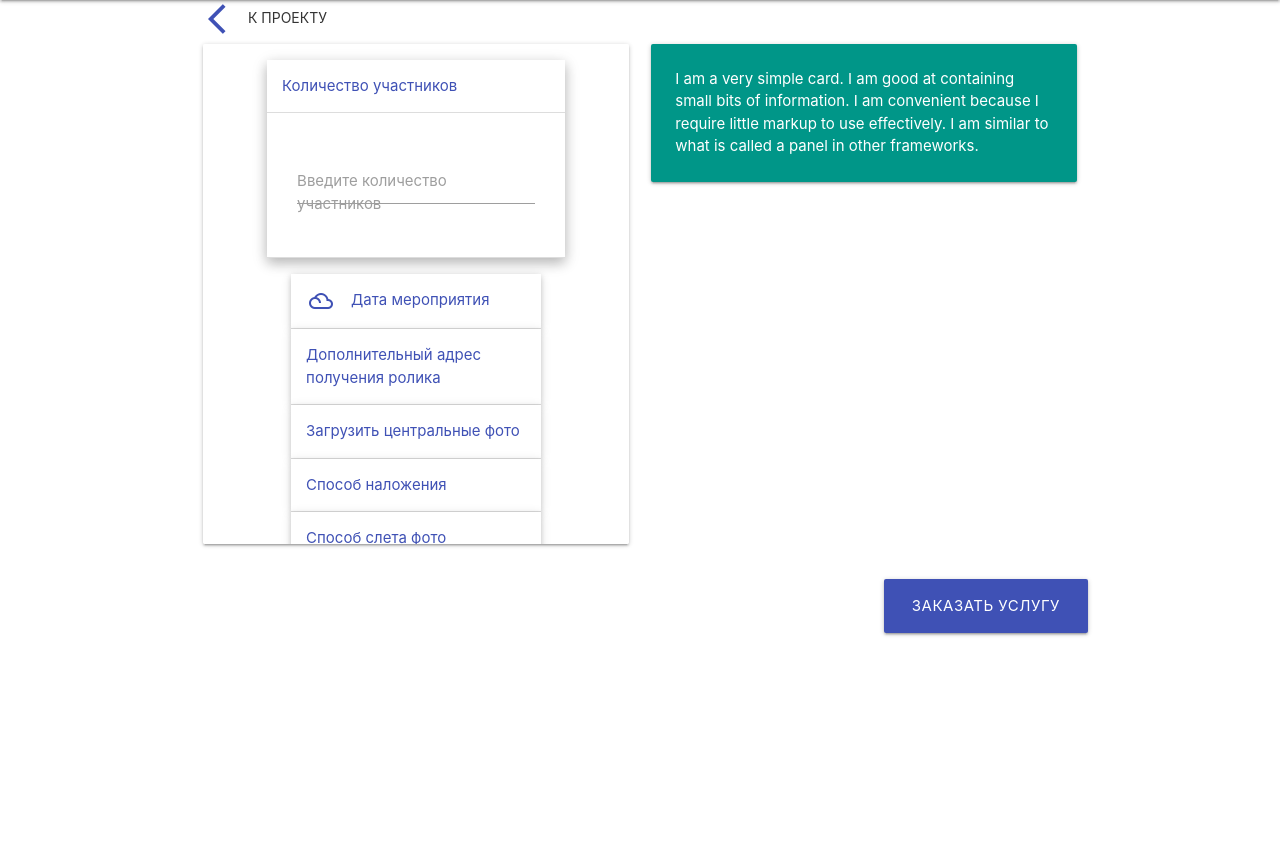
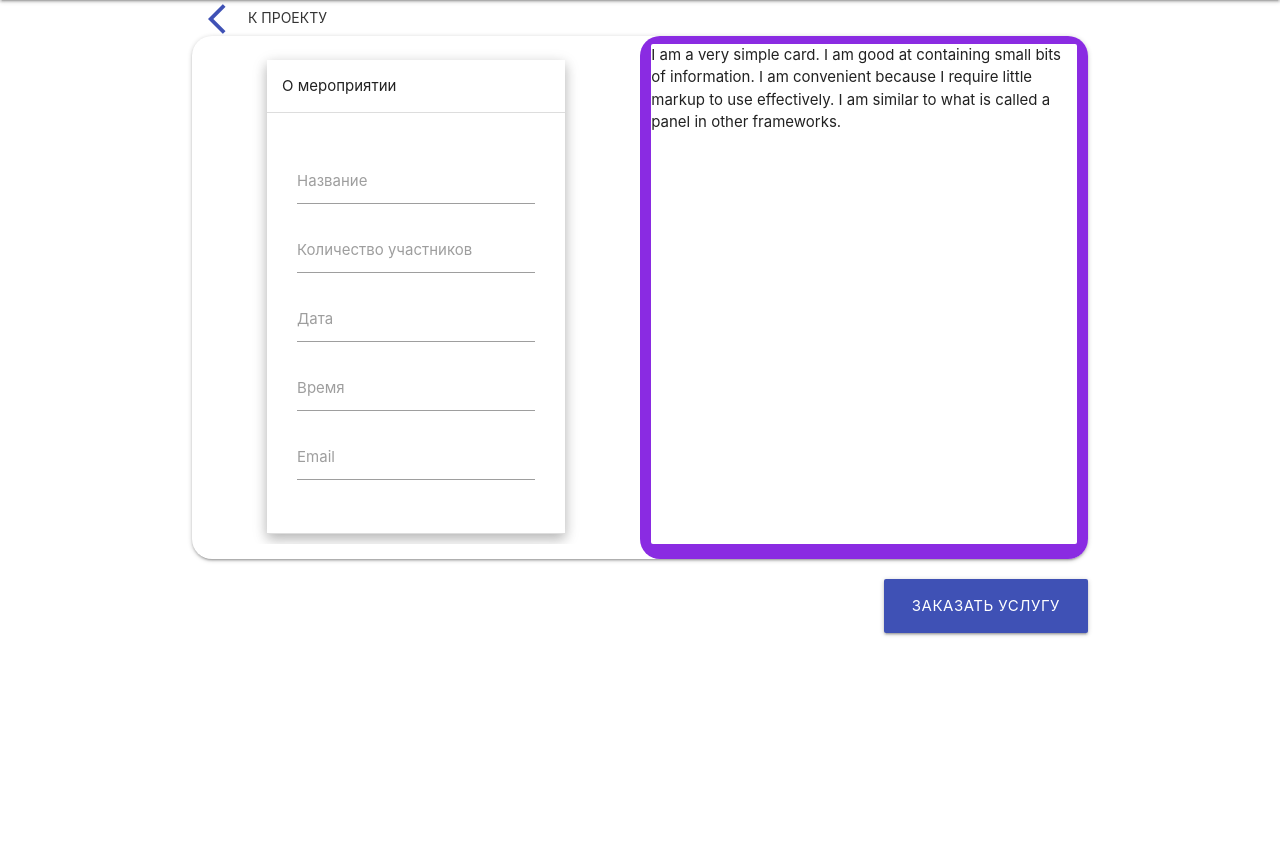
Before and after one commit to safeisnotanoption/flyphoto, a Django app: page / in a window 1280 px wide. Shown: the part 64-919 px from the top of the page. Run offline with Django 3.2, Linux system fonts and the light colour scheme.

Commit message:
The second commit

```diff
--- a/flyphoto/main/templates/main/base.html
+++ b/flyphoto/main/templates/main/base.html
@@ -7,6 +7,7 @@
     <link href="https://fonts.googleapis.com/icon?family=Material+Icons" rel="stylesheet">
     <link rel="stylesheet" href="https://cdnjs.cloudflare.com/ajax/libs/materialize/1.0.0/css/materialize.min.css">
     <link href="{% static 'css/bootstrap-colorpicker.css' %}" rel="stylesheet">
+    <link href="{% static 'css/flyphoto.css' %}" rel="stylesheet">
     <!--Let browser know website is optimized for mobile-->
     <meta name="viewport" content="width=device-width, initial-scale=1.0" />
     <title>{% block title %}{% endblock %}</title>
--- a/flyphoto/main/templates/main/index.html
+++ b/flyphoto/main/templates/main/index.html
@@ -13,148 +13,111 @@ FlyPhoto
     К проекту
 </a>
 
-<!--div class="row">
-    <div class="col s12 m6 l6">
-        <p>Hello</p>
+<div class="row roundcorners z-depth-1">
+    <div class="col s12 m6">
+        <div class="card large z-depth-0" style="overflow:auto">
+            <div class="container">
+                <ul class="collapsible popout">
 
-    </div>
-    <div class="col s12 m6 l6">
-        <p>World</p>
-
-    </div>
-</div-->
-
-<div class="row">
-    <div class="col s12 m6">
-        <div class="card large indigo-text" style="overflow:auto">
-            <div class="container">
-                <ul class="collapsible expandable popout">
-                    <!-- Количество участников -->
+                    <!-- Настройки мероприятия -->
                     <li class="active">
                         <div class="collapsible-header">
-                            Количество участников
+                            О мероприятии
                         </div>
                         <div class="collapsible-body">
                             <div class="input-field">
+                                <input id="project_name" type="text" class="validate">
+                                <label for="project_name">Название</label>
+                            </div>
+                            <div class="input-field">
                                 <input id="number_of_participants" type="text" class="validate">
-                                <label for="number_of_participants">Введите количество участников</label>
+                                <label for="number_of_participants">Количество участников</label>
                             </div>
-                        </div>
-                    </li>
-                    <!-- Дата мероприятия -->
-                    <li>
-                        <div class="collapsible-header">
-                            <i class="material-icons">filter_drama</i>Дата мероприятия
-                        </div>
-                        <div class="collapsible-body">
-                            <label for="datetime">Выберите дату</label>
-                            <input id="datetime" type="text" class="datepicker">
-                            <label for="timetime">Выберите время</label>
-                            <input id="timetime" type="text" class="timepicker">
-                        </div>
-                    </li>
-                    <!-- Дополнительный адрес получения ролика -->
-                    <li>
-                        <div class="collapsible-header">
-                            Дополнительный адрес получения ролика
-                        </div>
-                        <div class="collapsible-body">
+                            <div class="input-field">
+                                <label for="datetime">Дата</label>
+                                <input id="datetime" type="text" class="datepicker">
+                            </div>
+                            <div class="input-field">
+                                <label for="timetime">Время</label>
+                                <input id="timetime" type="text" class="timepicker">
+                            </div>
                             <div class="input-field">
                                 <input id="email" type="email" class="validate">
                                 <label for="email">Email</label>
                             </div>
                         </div>
                     </li>
-                    <!-- Загрузить центральные фото -->
+
+                    <!-- Настройки финального видео -->
                     <li>
                         <div class="collapsible-header">
-                            Загрузить центральные фото
-                        </div>
-                        <div class="collapsible-body">
-                            let there be uploads
-                        </div>
-                    </li>
-                    <!-- Способ наложения -->
-                    <li>
-                        <div class="collapsible-header">
-                            Способ наложения
-                        </div>
-                        <div class="collapsible-body">
-                            Способ наложения
-                        </div>
-                    </li>
-                    <!-- Способ слета фото -->
-                    <li>
-                        <div class="collapsible-header">
-                            Способ слета фото
-                        </div>
-                        <div class="collapsible-body">
-                            Способ слета фото
-                        </div>
-                    </li>
-                    <!-- Финальный кадр -->
-                    <li>
-                        <div class="collapsible-header">
-                            Финальный кадр
-                        </div>
-                        <div class="collapsible-body">
-                            Финальный кадр
-                        </div>
-                    </li>
-                    <!-- Время генерации финального ролика -->
-                    <li>
-                        <div class="collapsible-header">
-                            Время генерации финального ролика
-                        </div>
-                        <div class="collapsible-body">
-                            <label for="finaldatetime">Выберите дату</label>
-                            <input id="finaldatetime" type="text" class="datepicker">
-                            <label for="finaltimetime">Выберите время</label>
-                            <input id="finaltimetime" type="text" class="timepicker">
-                        </div>
-                    </li>
-                    <!-- Название проекта -->
-                    <li>
-                        <div class="collapsible-header">
-                            Название проекта
+                            Настройки видео
                         </div>
                         <div class="collapsible-body">
                             <div class="input-field">
-                                <input id="project_name" type="text" class="validate">
-                                <label for="project_name">Введите название проекта</label>
+                                <input id="overlay_method" type="text" class="validate">
+                                <label for="overlay_method">Способ наложения</label>
                             </div>
+                            <div class="input-field">
+                                <input id="fly_method" type="text" class="validate">
+                                <label for="fly_method">Способ слета фото</label>
+                            </div>
+                            <div class="input-field">
+                                <input id="final_frame" type="text" class="validate">
+                                <label for="final_frame">Финальный кадр</label>
+                            </div>
+                            <p>
+                                <label>
+                                    <input id="central_photo_checkbox" type="checkbox" class="filled-in" />
+                                    <span>Забронировать места для центральных фото</span>
+                                </label>
+                            </p>
+                            <div id="central_photo_div" class="file-field input-field">
+                                <div class="btn">
+                                    <span>Загрузить</span>
+                                    <input type="file" multiple>
+                                </div>
+                                <div class="file-path-wrapper">
+                                    <input id="central_photo" class="file-path validate" type="text">
+                                </div>
+                            </div>
+
                         </div>
                     </li>
-                    <!-- Загрузить логотип -->
+
+                    <!-- Настройки галереи -->
                     <li>
                         <div class="collapsible-header">
-                            Загрузить логотип
+                            Настройки галереи
                         </div>
                         <div class="collapsible-body">
-                            let there be logo
-                        </div>
-                    </li>
-                    <!-- Настроить фон -->
-                    <li>
-                        <div class="collapsible-header">
-                            Настроить фон
-                        </div>
-                        <div class="collapsible-body">
+                            <div class="file-field input-field">
+                                <p> Логотип </p>
+                                <div class="btn">
+                                    <span>Загрузить</span>
+                                    <input type="file">
+                                </div>
+                                <div class="file-path-wrapper">
+                                    <input class="file-path validate" type="text">
+                                </div>
+                            </div>
                             <div id="colorpick">
+                                <p>Цвет фона</p>
                                 <input type="text" class='hide' value="rgb(255, 128, 0)" />
                             </div>
                         </div>
                     </li>
+
                 </ul>
             </div>
         </div>
     </div>
-    <div class="col s12 m6">
-        <div class="card-panel teal">
-            <span class="white-text">I am a very simple card. I am good at containing small bits of information.
+    <div class="col s12 m6 roundcorners" style="background-color: blueviolet;">
+        <div class="card large z-depth-0" style="overflow:auto">
+            I am a very simple card. I am good at containing small bits of information.
                 I am convenient because I require little markup to use effectively. I am similar to what is called a
                 panel in other frameworks.
-            </span>
+
         </div>
     </div>
 </div>
--- /dev/null
+++ b/flyphoto/static/css/flyphoto.css
@@ -0,0 +1,3 @@
+.roundcorners {
+    border-radius: 20px;
+}
--- a/flyphoto/static/js/flyphoto.js
+++ b/flyphoto/static/js/flyphoto.js
@@ -6,9 +6,9 @@ document.addEventListener('DOMContentLoaded', function () {
 
 
 // Init Collapsible
-var elem = document.querySelector('.collapsible.expandable');
+var elem = document.querySelector('.collapsible');
 var instance = M.Collapsible.init(elem, {
-    accordion: false
+    accordion: true
 });
 
 // Datepicker Language
@@ -71,3 +71,25 @@ $(function () {
         container: '#colorpick'
     });
 });
+
+// Checkbox for central photos
+$(function () {
+    // Get the form fields and hidden div
+    var checkbox = $("#central_photo_checkbox");
+    var hidden = $("#central_photo_div");
+    // Hide the fields.
+    if (checkbox.is(':checked')) {
+        hidden.show();
+    } else {
+        hidden.hide();
+    }
+    // Setup an event listener for when the state of the
+    // checkbox changes.
+    checkbox.change(function () {
+        if (checkbox.is(':checked')) {
+            hidden.show();
+        } else {
+            hidden.hide();
+        }
+    });
+});
```
